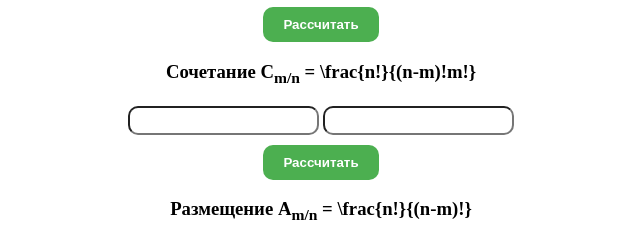
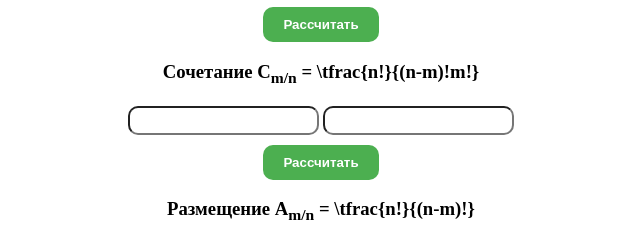
Before and after one commit to webbrows/Diskretka, a plain HTML site: page index.html in a window 1280 px wide. Shown: the part 156-396 px from the top of the page, 319-959 px from the left. Drawn offline with nearby package versions, Linux system fonts and the light colour scheme.

Commit message:
Update index.html

```diff
--- a/index.html
+++ b/index.html
@@ -59,7 +59,7 @@
     <button onclick="calculatePermutation()" class="rectangle-button">Рассчитать</button>
     <p id="permutation-result" class="result"></p>
 
-    <h3>Сочетание C<sub>m/n</sub> = \frac{n!}{(n-m)!m!}</h3>
+    <h3>Сочетание C<sub>m/n</sub> = \tfrac{n!}{(n-m)!m!}</h3>
     <div>
         <input type="number" id="combination-n-input" class="input-field">
         <input type="number" id="combination-m-input" class="input-field">
@@ -67,7 +67,7 @@
     <button onclick="calculateCombination()" class="rectangle-button">Рассчитать</button>
     <p id="combination-result" class="result"></p>
 
-    <h3>Размещение A<sub>m/n</sub> = \frac{n!}{(n-m)!}</h3>
+    <h3>Размещение A<sub>m/n</sub> = \tfrac{n!}{(n-m)!}</h3>
     <div>
         <input type="number" id="arrangement-n-input" class="input-field">
         <input type="number" id="arrangement-m-input" class="input-field">
```
